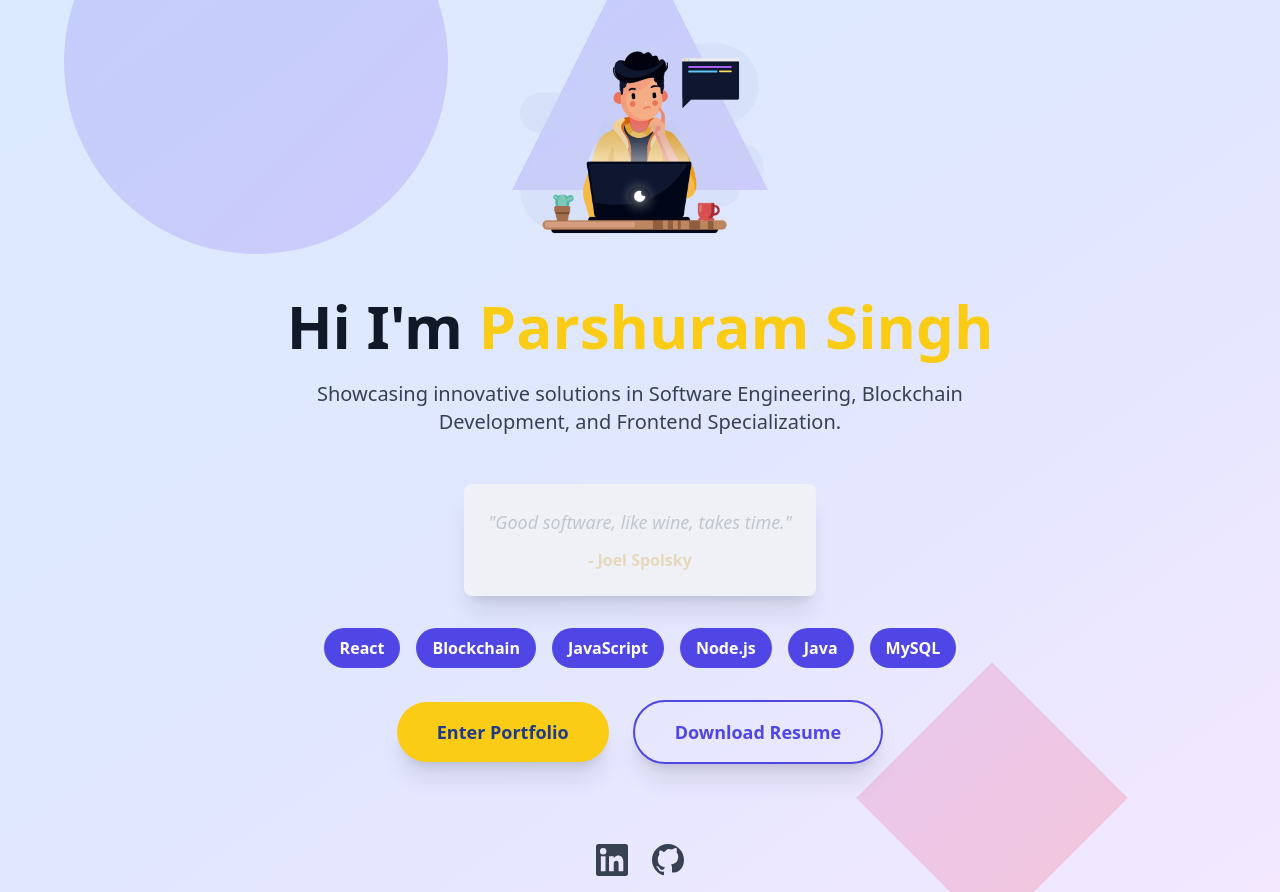
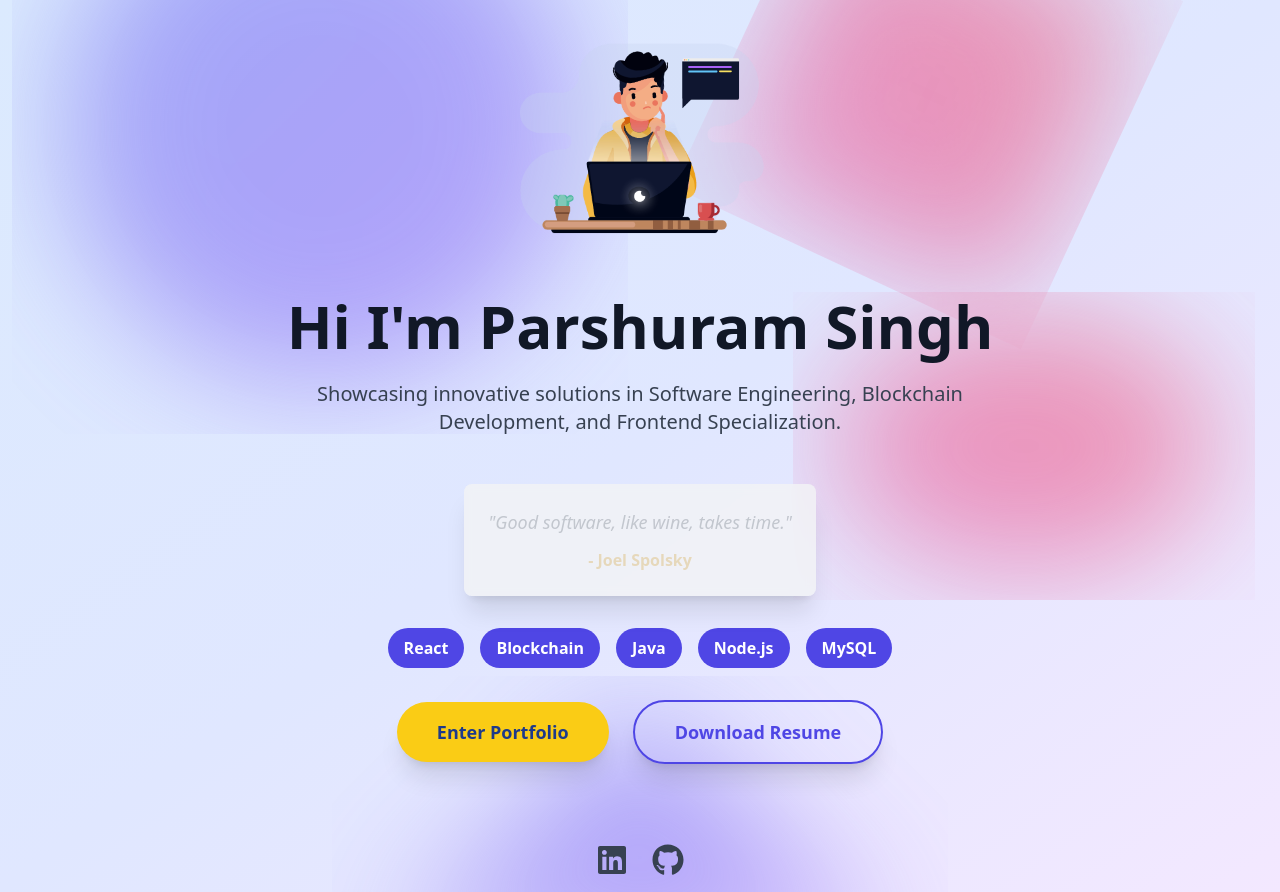
Before and after one commit to parshuramsingh/my-portfolio, a React (Vite) app: page / in a window 1280 px wide. Built offline with nearby package versions, Linux system fonts and the light colour scheme.

Commit message:
Updated LandingPage and package details

```diff
--- a/package.json
+++ b/package.json
@@ -25,6 +25,7 @@
     "react-simple-typewriter": "^5.0.1",
     "react-swiper": "^0.1.5",
     "react-tilt": "^1.0.2",
+    "react-toastify": "^11.0.5",
     "swiper": "^11.2.10"
   },
   "devDependencies": {
--- a/src/LandingPage.jsx
+++ b/src/LandingPage.jsx
@@ -1,89 +1,105 @@
-import React, { useEffect, useState } from 'react';
+import React, { useEffect, useState, useMemo } from 'react';
 import PropTypes from 'prop-types';
 import Lottie from 'lottie-react';
+import { ToastContainer, toast } from 'react-toastify';
+import 'react-toastify/dist/ReactToastify.css';
 import developerAnimation from './assets/developer_animation.json';
+import { FaGithub, FaLinkedin } from 'react-icons/fa';
+import { Slide } from 'react-toastify';
 
 const LandingPage = ({ onEnterPortfolio }) => {
-  const quotes = [
+  const quotes = useMemo(() => [
     { text: "Code is like humor: when you have to explain it, it’s bad.", author: "Cory House" },
     { text: "Blockchain is the tech. Bitcoin is merely the first mainstream manifestation of its potential.", author: "Marc Kenigsberg" },
     { text: "The best way to predict the future is to create it.", author: "Peter Drucker" },
     { text: "Good software, like wine, takes time.", author: "Joel Spolsky" },
     { text: "Innovation distinguishes between a leader and a follower.", author: "Steve Jobs" },
-  ];
+  ], []);
 
-  const [currentQuoteIndex, setCurrentQuoteIndex] = useState(() => Math.floor(Math.random() * quotes.length));
-  const [quoteFade, setQuoteFade] = useState('opacity-0');
-
-  // Fade in on mount for the first quote.
-  useEffect(() => {
-    const showInitial = setTimeout(() => setQuoteFade('opacity-100'), 200);
-    return () => clearTimeout(showInitial);
-  }, []);
+  const quoteCount = quotes.length;
+  const [currentQuoteIndex, setCurrentQuoteIndex] = useState(() => Math.floor(Math.random() * quoteCount));
+  const [quoteFade, setQuoteFade] = useState('opacity-100');
 
   useEffect(() => {
-    let timeout;
     const interval = setInterval(() => {
       setQuoteFade('opacity-0');
-      timeout = setTimeout(() => {
+      setTimeout(() => {
         setCurrentQuoteIndex(prev => {
           let next;
           do {
-            next = Math.floor(Math.random() * quotes.length);
-          } while (next === prev && quotes.length > 1);
+            next = Math.floor(Math.random() * quoteCount);
+          } while (next === prev && quoteCount > 1);
           return next;
         });
         setQuoteFade('opacity-100');
-      }, 1000); // matches transition duration
+      }, 1000);
     }, 5000);
 
-    return () => {
-      clearInterval(interval);
-      clearTimeout(timeout);
-    };
-  }, [quotes.length]);
+    return () => clearInterval(interval);
+  }, [quoteCount]);
+
+  const resumeLink = "#"; // Replace with actual URL when available
+// handle down
+
+ const handleDownloadResume = (e) => {
+  if (!resumeLink || resumeLink === "#") {
+    e.preventDefault();
+    const isDarkMode = document.documentElement.classList.contains('dark');
+    const toastId = 'resume-toast';
+
+    if (!toast.isActive(toastId)) {
+      toast.info("Resume will be available shortly!", {
+        toastId, // prevent duplicate
+        position: "top-center",
+        autoClose: 3000,
+        theme: isDarkMode ? "dark" : "light",
+      });
+    }
+  }
+};
+
 
   return (
     <div className="relative flex flex-col items-center justify-center min-h-screen bg-gradient-to-br from-blue-100 via-indigo-100 to-purple-100 text-gray-800 p-4 text-center overflow-hidden text-base dark:from-blue-950 dark:via-indigo-950 dark:to-purple-950 dark:text-white transition-colors duration-500">
-      {/* Decorative SVG background */}
-      <div className="absolute inset-0 z-0 opacity-20">
-        <svg className="w-full h-full" viewBox="0 0 100 100" preserveAspectRatio="xMidYMid slice" aria-hidden="true">
+
+      {/* Decorative Background Shapes */}
+      <div className="absolute inset-0 z-0 opacity-50 pointer-events-none">
+        <svg className="w-full h-full" viewBox="0 0 100 100" preserveAspectRatio="xMidYMid slice">
           <defs>
             <linearGradient id="grad1" x1="0%" y1="0%" x2="100%" y2="100%">
               <stop offset="0%" stopColor="#6366F1" />
               <stop offset="100%" stopColor="#8B5CF6" />
             </linearGradient>
-            <linearGradient id="grad2" x1="0%" y1="100%" x2="100%" y2="100%">
+            <linearGradient id="grad2" x1="0%" y1="100%" x2="100%" y2="0%">
               <stop offset="0%" stopColor="#EC4899" />
               <stop offset="100%" stopColor="#F43F5E" />
             </linearGradient>
+            <filter id="blurFilter">
+              <feGaussianBlur in="SourceGraphic" stdDeviation="5" />
+            </filter>
           </defs>
-          <circle cx="20" cy="20" r="15" fill="url(#grad1)" />
-          <rect x="70" y="70" width="15" height="15" fill="url(#grad2)" transform="rotate(45 77.5 77.5)" />
-          <polygon points="50,10 60,30 40,30" fill="url(#grad1)" />
+          <circle cx="25" cy="25" r="20" fill="url(#grad1)" filter="url(#blurFilter)" />
+          <rect x="60" y="10" width="25" height="25" fill="url(#grad2)" transform="rotate(25 72.5 22.5)" filter="url(#blurFilter)" />
+          <polygon points="50,70 70,90 30,90" fill="url(#grad1)" filter="url(#blurFilter)" />
+          <ellipse cx="80" cy="50" rx="15" ry="10" fill="url(#grad2)" filter="url(#blurFilter)" />
         </svg>
       </div>
 
+      {/* Main Content */}
       <div className="relative z-10 flex flex-col items-center px-4 sm:px-0">
-        {/* Lottie Animation */}
-        <div
-          className="w-48 h-48 md:w-64 md:h-64 mb-6"
-          role="img"
-          aria-label="Animated developer"
-        >
+        <div className="w-48 h-48 md:w-64 md:h-64 mb-6">
           <Lottie animationData={developerAnimation} loop autoplay />
         </div>
 
         <h1 className="text-4xl md:text-6xl font-extrabold mb-6 leading-tight text-shadow-lg text-gray-900 dark:text-white">
-          Hi I'm <span className="text-yellow-400 dark:text-yellow-400">
-            Parshuram Singh
-          </span>
+          Hi I'm Parshuram Singh
         </h1>
-        <p className="text-lg md:text-xl mb-6 w-full max-w-2xl min-w-0 text-gray-700 dark:text-gray-200">
+
+        <p className="text-lg md:text-xl mb-6 w-full max-w-2xl text-gray-700 dark:text-gray-200">
           Showcasing innovative solutions in Software Engineering, Blockchain Development, and Frontend Specialization.
         </p>
 
-        {/* Quote */}
+        {/* Quote Animation */}
         <div className="relative z-10 mt-6 mb-8 max-w-xl mx-auto p-6 bg-gray-100/80 text-gray-700 rounded-lg shadow-xl backdrop-blur-sm dark:bg-white/10 dark:text-white transition-colors duration-500">
           <p className={`text-lg italic mb-3 transition-opacity duration-1000 ${quoteFade}`}>
             "{quotes[currentQuoteIndex].text}"
@@ -93,9 +109,9 @@ const LandingPage = ({ onEnterPortfolio }) => {
           </p>
         </div>
 
-        {/* Skills */}
+        {/* Skill Pills */}
         <div className="flex flex-wrap justify-center gap-4 mb-8">
-          {['React', 'Blockchain', 'JavaScript', 'Node.js', 'Java', 'MySQL'].map((skill) => (
+          {['React', 'Blockchain', 'Java', 'Node.js', 'MySQL'].map(skill => (
             <span
               key={skill}
               className="px-4 py-2 bg-indigo-600 text-white rounded-full text-sm md:text-base font-semibold hover:bg-yellow-400 hover:text-blue-900 transition-all duration-300 transform hover:scale-110 dark:bg-indigo-700 dark:hover:bg-yellow-500 dark:hover:text-gray-900"
@@ -114,10 +130,11 @@ const LandingPage = ({ onEnterPortfolio }) => {
             Enter Portfolio
           </button>
           <a
-            href="https://drive.google.com/file/d/1LLzBI4KNxpgsuHs69qx2n5EQn-NsgcIo/view?usp=drivesdk"
+            href={resumeLink}
+            onClick={handleDownloadResume}
             target="_blank"
             rel="noopener noreferrer"
-            className="px-10 py-4 border-2 border-indigo-600 text-indigo-600 font-bold text-lg rounded-full shadow-xl hover:bg-indigo-50 transition duration-300 ease-in-out transform hover:scale-105 focus:outline-none focus:ring-4 focus:ring-indigo-500 focus:ring-opacity-75 dark:border-white dark:text-white dark:hover:bg-white/10 dark:hover:text-white dark:focus:ring-white/75"
+            className="px-10 py-4 border-2 border-indigo-600 text-indigo-600 font-bold text-lg rounded-full shadow-xl hover:bg-indigo-50 transition duration-300 ease-in-out transform hover:scale-105 focus:outline-none focus:ring-4 focus:ring-indigo-500 focus:ring-offset-2 dark:border-white dark:text-white dark:hover:bg-white/10 dark:hover:text-white dark:focus:ring-white/75"
           >
             Download Resume
           </a>
@@ -132,10 +149,7 @@ const LandingPage = ({ onEnterPortfolio }) => {
             className="text-gray-700 hover:text-indigo-600 transition-colors duration-300 transform hover:scale-110 dark:text-white dark:hover:text-yellow-300"
             aria-label="LinkedIn Profile"
           >
-            {/* LinkedIn SVG */}
-            <svg className="w-8 h-8" fill="currentColor" viewBox="0 0 24 24" xmlns="http://www.w3.org/2000/svg">
-              <path d="M22.23 0H1.77C.79 0 0 .77 0 1.72v20.56C0 23.23.79 24 1.77 24h20.46c.98 0 1.77-.77 1.77-1.72V1.72C24 .77 23.21 0 22.23 0zM7.16 20.45H3.64V9.18h3.52v11.27zM5.39 7.82a2.42 2.42 0 110-4.84 2.42 2.42 0 010 4.84zm15.06 12.63h-3.52V14.8c0-1.3-.47-2.18-1.63-2.18-1.25 0-1.99.85-1.99 2.18v5.65h-3.52V9.18h3.52v1.54c.5-.95 1.75-2.18 3.16-2.18 2.29 0 4.02 1.5 4.02 4.74v7.17z"></path>
-            </svg>
+            <FaLinkedin className="w-8 h-8" />
           </a>
           <a
             href="https://github.com/parshuramsingh"
@@ -144,32 +158,13 @@ const LandingPage = ({ onEnterPortfolio }) => {
             className="text-gray-700 hover:text-indigo-600 transition-colors duration-300 transform hover:scale-110 dark:text-white dark:hover:text-yellow-300"
             aria-label="GitHub Profile"
           >
-            {/* GitHub SVG */}
-            <svg className="w-8 h-8" fill="currentColor" viewBox="0 0 24 24" xmlns="http://www.w3.org/2000/svg">
-              <path fillRule="evenodd" d="M12 0c-6.626 0-12 5.374-12 12 0 5.302 3.438 9.8 8.207 11.387.6.11.793-.261.793-.577v-2.234c-3.338.726-4.033-1.416-4.033-1.416-.546-1.387-1.333-1.756-1.333-1.756-1.089-.745.083-.729.083-.729 1.205.084 1.839 1.237 1.839 1.237 1.07 1.834 2.807 1.304 3.492.997.107-.775.418-1.305.762-1.604-2.665-.305-5.467-1.334-5.467-5.931 0-1.311.469-2.381 1.236-3.221-.124-.303-.535-1.524.117-3.176 0 0 1.008-.322 3.301 1.23A11.509 11.509 0 0112 3.803c1.02.005 2.047.138 3.006.404 2.291-1.552 3.297-1.23 3.297-1.23.653 1.653.242 2.874.118 3.176.77.84 1.235 1.911 1.235 3.221 0 4.609-2.807 5.624-5.479 5.921.43.372.823 1.102.823 2.222v3.293c0 .319.192.694.801.576C20.566 21.797 24 17.3 24 12c0-6.626-5.374-12-12-12z" clipRule="evenodd" />
-            </svg>
+            <FaGithub className="w-8 h-8" />
           </a>
         </div>
       </div>
 
-      {/* Styles for slide-in animation */}
-      <style>
-        {`
-          @keyframes slideIn {
-            from { opacity: 0; transform: translateY(10px); }
-            to { opacity: 1; transform: translateY(0); }
-          }
-          .animate-slide-in { animation: slideIn 0.5s ease-out forwards; }
-          .animate-slide-in.delay-100 { animation-delay: 0.1s; }
-          .animate-slide-in.delay-200 { animation-delay: 0.2s; }
-          .animate-slide-in.delay-300 { animation-delay: 0.3s; }
-          .animate-slide-in.delay-400 { animation-delay: 0.4s; }
-          .animate-slide-in.delay-500 { animation-delay: 0.5s; }
-          @media (prefers-reduced-motion: reduce) {
-            .animate-slide-in { animation: none; }
-          }
-        `}
-      </style>
+      {/* Toast Container */}
+      <ToastContainer />
     </div>
   );
 };
```
Also changed, not shown: 1 other file (tests, documents, lock files or other folders).
